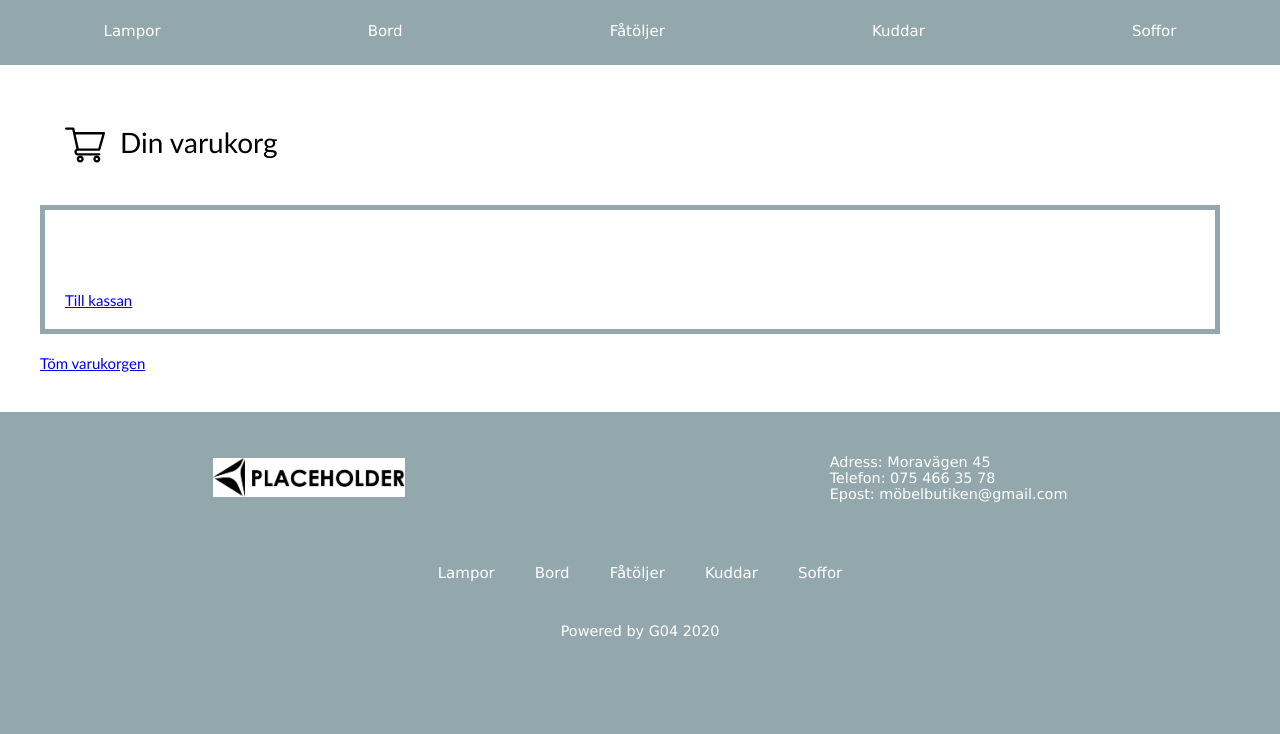
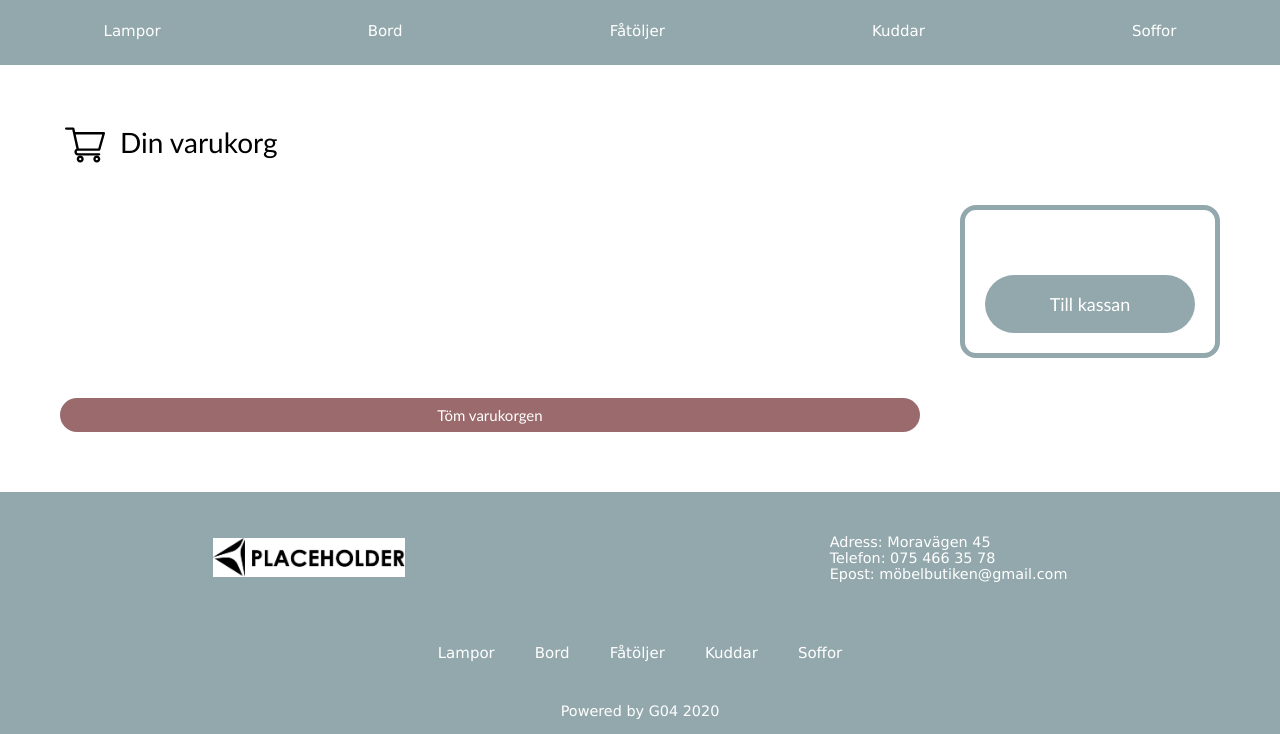
Before and after one commit to ItchyPitchy/Webbshoppen, a PHP site: page /Webbshoppen/cart.php in a window 1280 px wide. Shown: the part 481-1215 px from the top of the page. Before the commit the page ends 1120 px from the top, so only its background shows below. Run offline with PHP 8.4, Linux system fonts and the light colour scheme; data that the repository does not hold is empty.

Commit message:
fixed style issue

```diff
--- a/db.php
+++ b/db.php
@@ -6,7 +6,7 @@ error_reporting(E_ALL);
 $db_server   = "localhost";
 $db_database = "webshop";
 $db_username = "root";
-$db_password = "root";
+$db_password = "";
 
 try {
     $db = new PDO("mysql:host=$db_server;dbname=$db_database;charset=utf8", $db_username, $db_password);
--- a/styles/_cart.scss
+++ b/styles/_cart.scss
@@ -39,17 +39,6 @@
 
   @media (min-width: 980px) {
     grid-template: 1fr / 1fr 300px;
-<<<<<<< HEAD
-    max-width: 1200px;
-    margin: auto;
-    &>div {
-        padding: 80px 20px 20px;
-        border: solid 5px #93A8AC;
-        margin: 20px 20px 20px 0;
-        align-self: flex-start;
-        position: sticky;
-        top: 20px;
-=======
   }
 
   & > .cart-total-box {
@@ -65,7 +54,6 @@
 
     @media (min-width: 600px) {
       margin: 20px 20px;
->>>>>>> f5fe6b72f9c194d4a939ccc41fc18e675eba3f02
     }
   }
 
--- a/styles/style.css
+++ b/styles/style.css
@@ -366,7 +366,8 @@ main .list .list-item .search-img {
 
 .product-li-name {
   font-size: 11px;
-  font-family: "Trebuchet MS", "Lucida Sans Unicode", "Lucida Grande", "Lucida Sans", Arial, sans-serif;
+  font-family: "Trebuchet MS", "Lucida Sans Unicode", "Lucida Grande",
+ "Lucida Sans", Arial, sans-serif;
   color: gray;
   padding-bottom: 20px;
 }
@@ -519,7 +520,8 @@ main .list .list-item .search-img {
 
 .productName {
   margin-bottom: 20px;
-  font-family: "Trebuchet MS", "Lucida Sans Unicode", "Lucida Grande", "Lucida Sans", Arial, sans-serif;
+  font-family: "Trebuchet MS", "Lucida Sans Unicode", "Lucida Grande",
+ "Lucida Sans", Arial, sans-serif;
 }
 
 @media (min-width: 750px) {
@@ -728,7 +730,8 @@ footer .footer_categories {
   margin: 0px;
   padding-left: 15px;
   font-size: 28px;
-  font-family: "Trebuchet MS", "Lucida Sans Unicode", "Lucida Grande", "Lucida Sans", Arial, sans-serif;
+  font-family: "Trebuchet MS", "Lucida Sans Unicode", "Lucida Grande",
+ "Lucida Sans", Arial, sans-serif;
   font-weight: lighter;
 }
 
@@ -745,13 +748,10 @@ footer .footer_categories {
       grid-template-rows: auto;
   max-width: 1200px;
   margin: auto;
-  font-family: "Trebuchet MS", "Lucida Sans Unicode", "Lucida Grande", "Lucida Sans", Arial, sans-serif;
+  font-family: "Trebuchet MS", "Lucida Sans Unicode", "Lucida Grande",
+ "Lucida Sans", Arial, sans-serif;
 }
 
-.cart-container > div {
-  padding: 80px 20px 20px;
-  border: solid 5px #93A8AC;
-  margin: 20px 20px 20px 0;
 @media (min-width: 980px) {
   .cart-container {
     -ms-grid-rows: 1fr;
```
Also changed, not shown: 1 other file.
